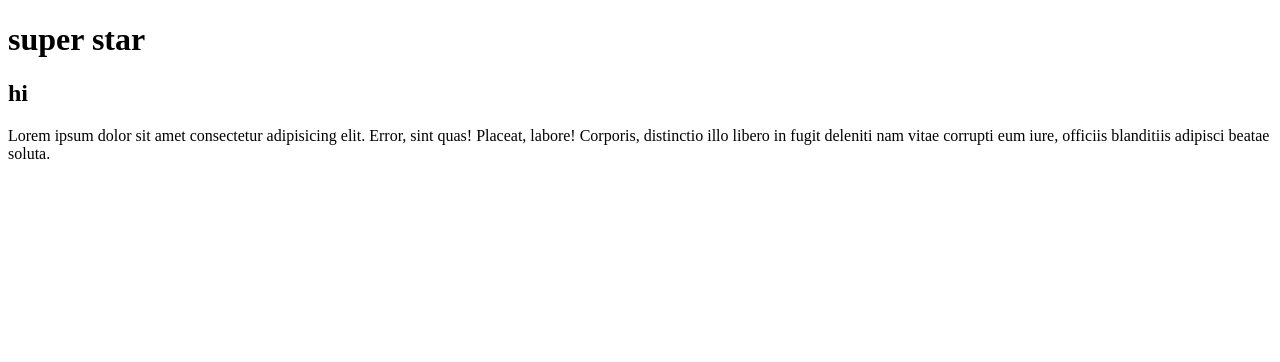
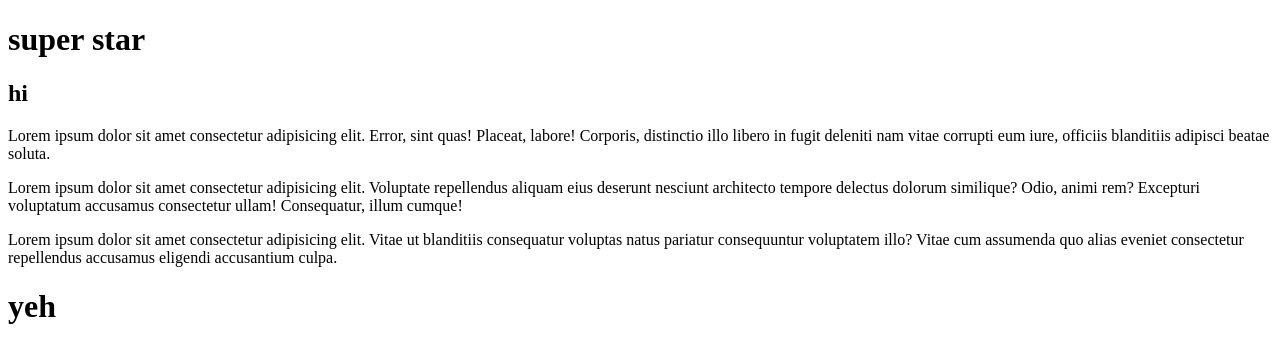
Before and after one commit to jayedurrahman/super-star, a plain HTML site: page index.html in a window 1280 px wide. Drawn offline with Linux system fonts and the light colour scheme.

Commit message:
third commit

```diff
--- a/index.html
+++ b/index.html
@@ -9,5 +9,8 @@
     <h1>super star</h1>
     <h2>hi</h2>
     <p>Lorem ipsum dolor sit amet consectetur adipisicing elit. Error, sint quas! Placeat, labore! Corporis, distinctio illo libero in fugit deleniti nam vitae corrupti eum iure, officiis blanditiis adipisci beatae soluta.</p>
+    <p>Lorem ipsum dolor sit amet consectetur adipisicing elit. Voluptate repellendus aliquam eius deserunt nesciunt architecto tempore delectus dolorum similique? Odio, animi rem? Excepturi voluptatum accusamus consectetur ullam! Consequatur, illum cumque!</p>
+    <p>Lorem ipsum dolor sit amet consectetur adipisicing elit. Vitae ut blanditiis consequatur voluptas natus pariatur consequuntur voluptatem illo? Vitae cum assumenda quo alias eveniet consectetur repellendus accusamus eligendi accusantium culpa.</p>
+    <h1>yeh</h1>
 </body>
 </html>
```
